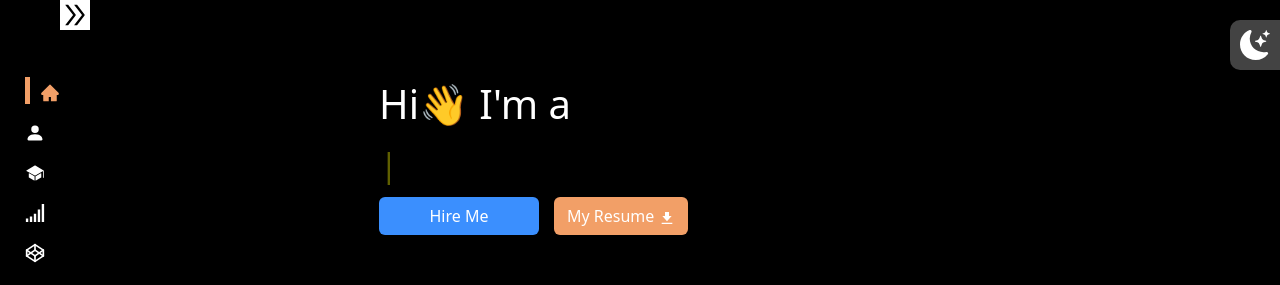
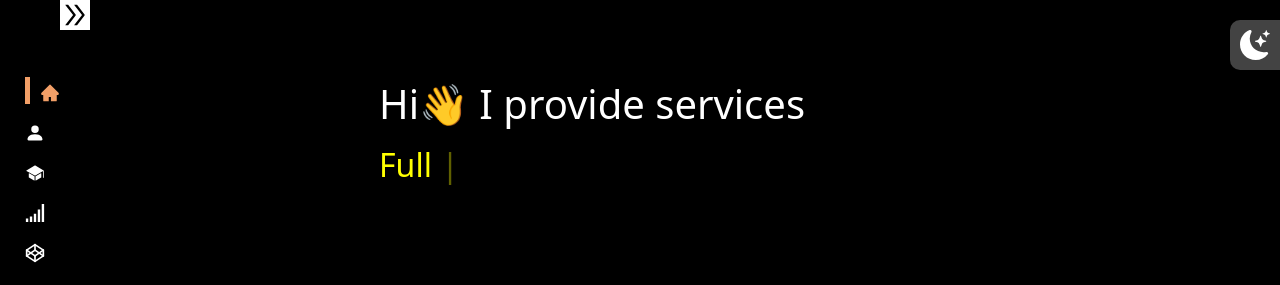
Before and after one commit to satishsahu25/my_portfolio, a React (Create React App) app: page / in a window 1280 px wide. Shown: the top 285 px of the page. Built offline with nearby package versions, Linux system fonts and the light colour scheme; some icons are missing.

Commit message:
Update Home.jsx

```diff
--- a/src/pages/Home/Home.jsx
+++ b/src/pages/Home/Home.jsx
@@ -27,12 +27,12 @@ const Home = () => {
       </div>
         <div className="container home-content">
          <Fade right>
-         <h1 >Hi👋 I'm a </h1>
+         <h1 >Hi👋 I provide services </h1>
          <div className="typewriter">
          <h2>
             <Typewriter
               options={{
-                strings: ["Full Stack Developer!", "Backend Developer!","Frontend Developer!","Mobile App Developer!","Software Engineer!","Youtuber!"],
+                strings: ["AI!","Full Stack!", "Backend!","Frontend!","Mobile App!","Softwares!","Clouds!"],
                 autoStart: true,
                 loop: true,
               }}
@@ -40,10 +40,10 @@ const Home = () => {
           </h2>
          </div>
          </Fade>
-          <div className="home-buttons">
-            <Link to="https://mail.google.com/mail/?view=cm&fs=1&tf=1&to=satishk7619@gmail.com"><button className="btn btn-hire">Hire Me</button></Link>
+{/*           <div className="home-buttons">
+            <Link to="https://mail.google.com/mail/?view=cm&fs=1&tf=1&to=stsahu.work@gmail.com"><button className="btn btn-hire">Hire Me</button></Link>
             <a className="btn btn-cv" href={Resume} download="Satish Sahu">My Resume <BiSolidDownload/></a>
-          </div>
+          </div> */}
         </div>
       </div>
     </>
```
